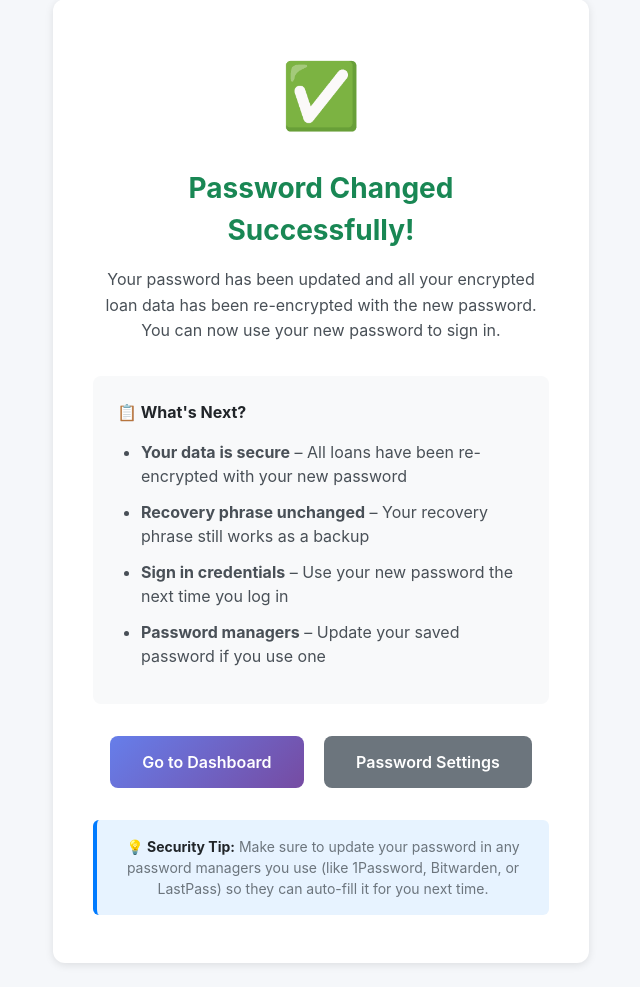
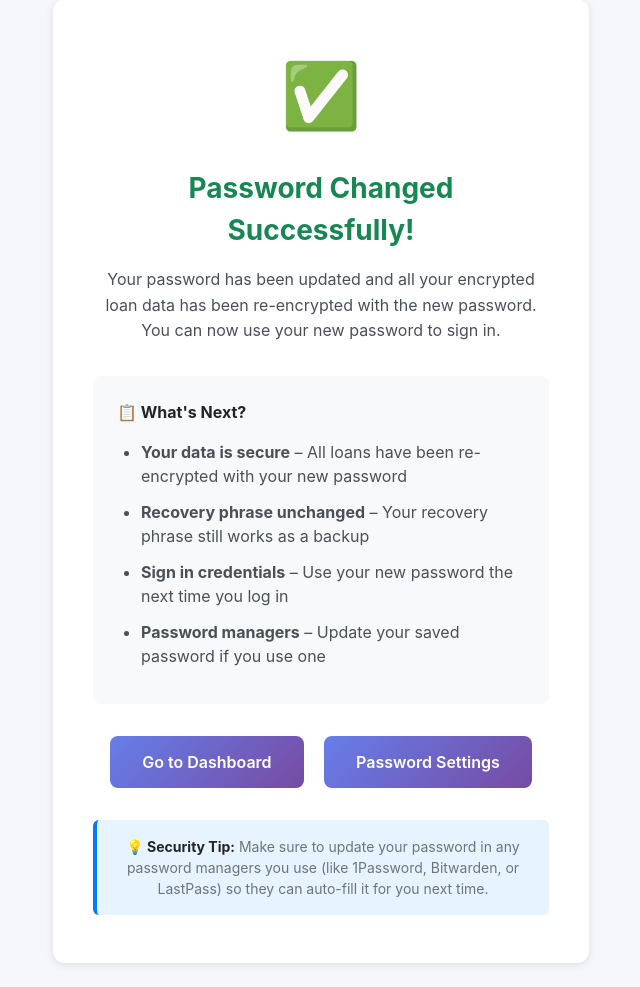
Before and after one commit to dezgo/lendifyme, a Flask app: page /settings/password/success in a window 1280 px wide. Shown: the part 149-1136 px from the top of the page, without its empty margins (319-959 px from the left). Run offline with Flask 3, Linux system fonts and the light colour scheme; the visitor is signed in with stand-in values (Sample User, id 1).

Commit message:
Tweak to button

```diff
--- a/templates/password_success.html
+++ b/templates/password_success.html
@@ -125,7 +125,7 @@ h1 {
 
         <div>
             <a href="/" class="btn">Go to Dashboard</a>
-            <a href="/settings/password" class="btn btn-secondary">Password Settings</a>
+            <a href="/settings/password" class="btn">Password Settings</a>
         </div>
 
         <div class="security-tip">
```
